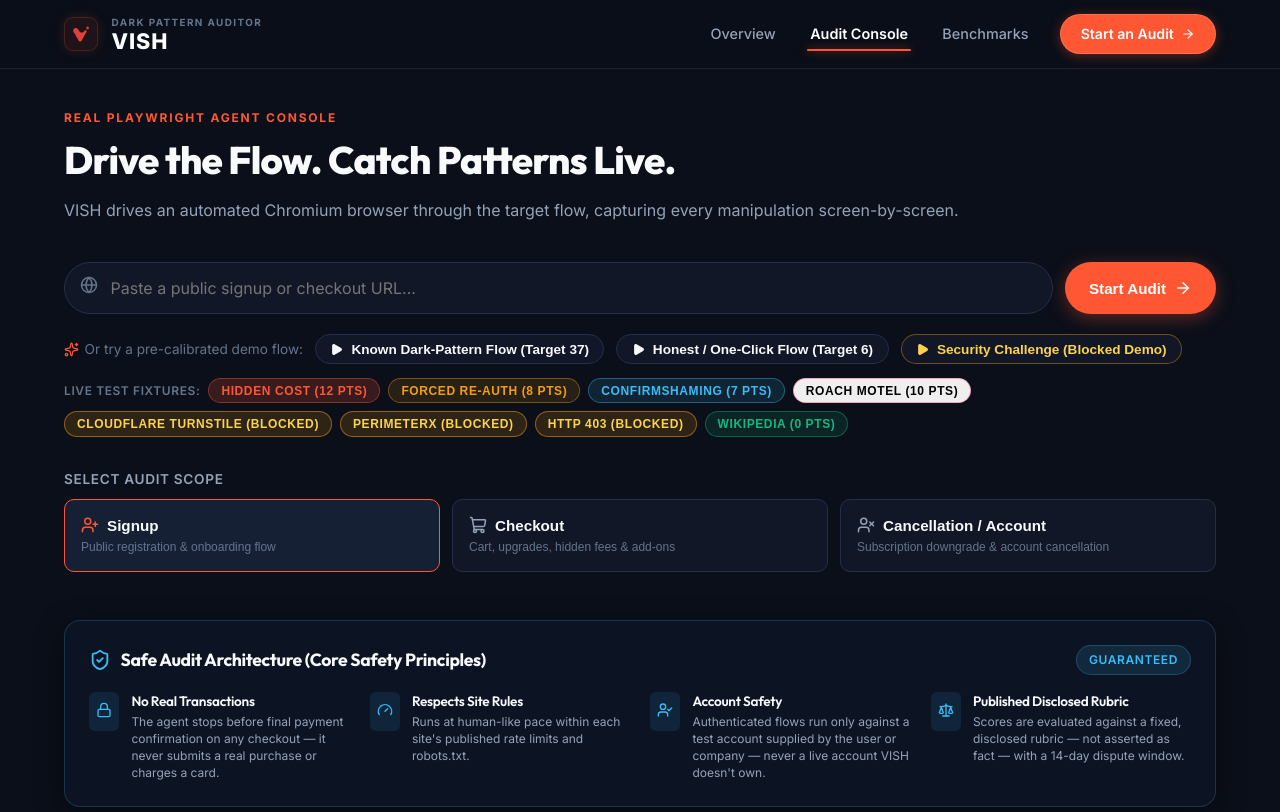
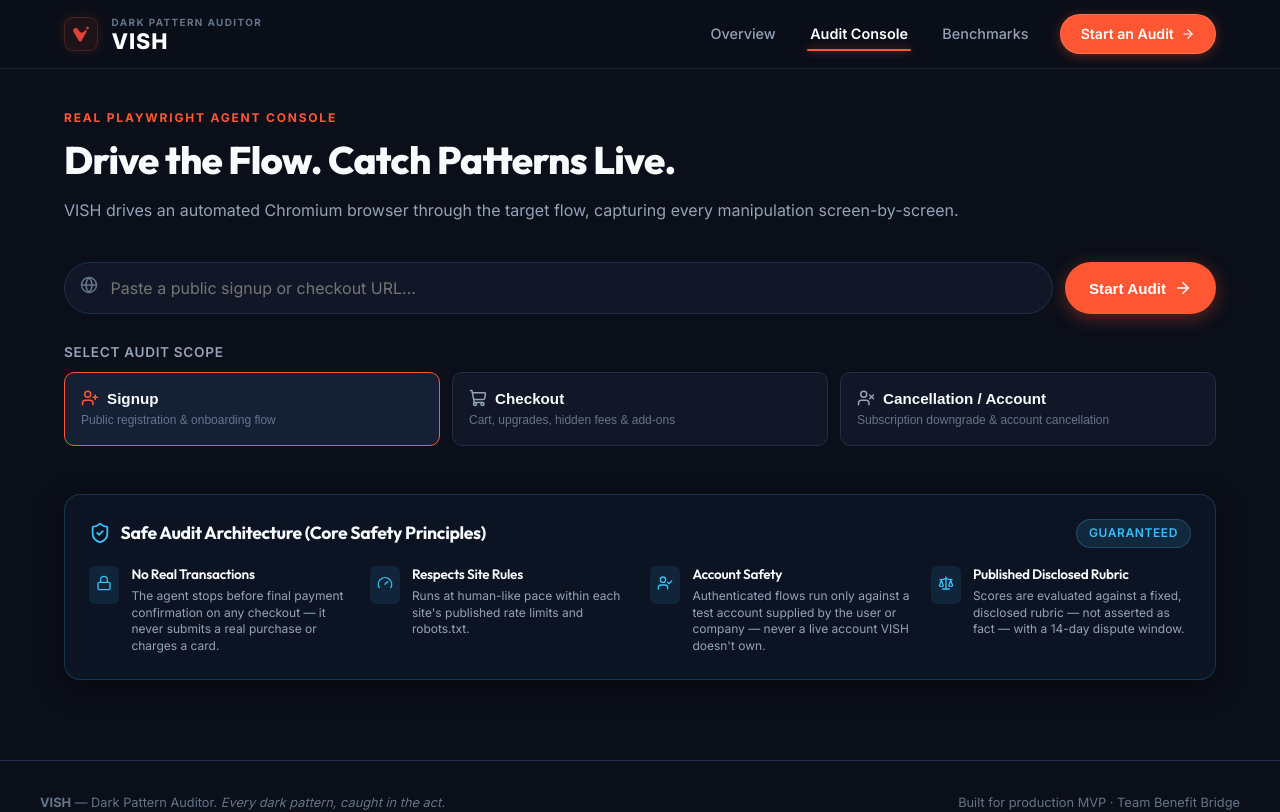
Before and after one commit to Utkarshsingh0312/VISH-Dark-Pattern-Auditor, a React (Vite) app in the folder frontend/: page /audit in a window 1280 px wide. Shown: the top 812 px of the page. Built offline with nearby package versions, Linux system fonts and the light colour scheme; no server answers.

Commit message:
refactor(ui): remove pre-calibrated demo flows and live test fixtures UI from audit console

```diff
--- a/frontend/src/components/AuditInput.jsx
+++ b/frontend/src/components/AuditInput.jsx
@@ -1,10 +1,8 @@
 import React, { useState } from 'react';
-import { Play, Sparkles, Globe, ArrowRight } from 'lucide-react';
-import { BACKEND_BASE } from '../services/api';
+import { Globe, ArrowRight } from 'lucide-react';
 
 export default function AuditInput({ onStartAudit, onStartDemo, isLoading }) {
   const [url, setUrl] = useState('');
-  const fixtureBase = BACKEND_BASE || 'http://127.0.0.1:8000';
 
   const handleSubmit = (e) => {
     e.preventDefault();
@@ -13,7 +11,7 @@
   };
 
   return (
-    <div style={{ marginBottom: '2rem' }}>
+    <div style={{ marginBottom: '1.75rem' }}>
       <form onSubmit={handleSubmit} style={{ display: 'flex', gap: '0.75rem', flexWrap: 'wrap' }}>
         <div style={{ position: 'relative', flex: 1, minWidth: '280px' }}>
           <div style={{ position: 'absolute', left: '1rem', top: '50%', transform: 'translateY(-50%)', color: 'var(--text-muted)' }}>
@@ -56,115 +54,6 @@
           )}
         </button>
       </form>
-
-      <div style={{ marginTop: '1.25rem', display: 'flex', alignItems: 'center', gap: '0.75rem', flexWrap: 'wrap' }}>
-        <span style={{ fontSize: '0.85rem', color: 'var(--text-muted)', display: 'flex', alignItems: 'center', gap: '0.35rem' }}>
-          <Sparkles size={15} color="var(--accent-coral)" /> Or try a pre-calibrated demo flow:
-        </span>
-        <button
-          type="button"
-          onClick={() => onStartDemo('dark_pattern_flow')}
-          className="btn btn-secondary btn-sm"
-          disabled={isLoading}
-        >
-          <Play size={13} fill="currentColor" /> Known Dark-Pattern Flow (Target 37)
-        </button>
-        <button
-          type="button"
-          onClick={() => onStartDemo('honest_flow')}
-          className="btn btn-secondary btn-sm"
-          disabled={isLoading}
-        >
-          <Play size={13} fill="currentColor" /> Honest / One-Click Flow (Target 6)
-        </button>
-        <button
-          type="button"
-          onClick={() => onStartDemo('blocked_challenge_flow')}
-          className="btn btn-secondary btn-sm"
-          disabled={isLoading}
-          style={{ borderColor: 'rgba(245, 158, 11, 0.4)', color: '#FCD34D' }}
-        >
-          <Play size={13} fill="currentColor" /> Security Challenge (Blocked Demo)
-        </button>
-      </div>
-
-      <div style={{ marginTop: '0.85rem', display: 'flex', alignItems: 'center', gap: '0.5rem', flexWrap: 'wrap' }}>
-        <span style={{ fontSize: '0.75rem', color: 'var(--text-muted)', fontWeight: 600, textTransform: 'uppercase', letterSpacing: '0.05em' }}>
-          Live Test Fixtures:
-        </span>
-        <button
-          type="button"
-          onClick={() => setUrl(`${fixtureBase}/api/mock_sites/hidden_cost_test.html`)}
-          className="badge badge-coral"
-          style={{ cursor: 'pointer', border: '1px solid rgba(255, 87, 51, 0.4)', background: 'var(--accent-coral-glow)' }}
-          title="Audit Hidden Cost ($4.99 fee at review)"
-        >
-          Hidden Cost (12 pts)
-        </button>
-        <button
-          type="button"
-          onClick={() => setUrl(`${fixtureBase}/api/mock_sites/forced_reauth_test.html`)}
-          className="badge badge-amber"
-          style={{ cursor: 'pointer', border: '1px solid rgba(245, 158, 11, 0.4)' }}
-          title="Audit Forced Re-auth (Password re-entry after total)"
-        >
-          Forced Re-auth (8 pts)
-        </button>
-        <button
-          type="button"
-          onClick={() => setUrl(`${fixtureBase}/api/mock_sites/confirmshaming_test.html`)}
-          className="badge badge-blue"
-          style={{ cursor: 'pointer', border: '1px solid rgba(56, 189, 248, 0.4)' }}
-          title="Audit Confirmshaming (Coercive decline language)"
-        >
-          Confirmshaming (7 pts)
-        </button>
-        <button
-          type="button"
-          onClick={() => setUrl(`${fixtureBase}/api/mock_sites/roach_motel_test.html`)}
-          className="badge badge-rose"
-          style={{ cursor: 'pointer', border: '1px solid rgba(244, 63, 94, 0.4)' }}
-          title="Audit Roach Motel (1-click signup vs phone/mail cancel)"
-        >
-          Roach Motel (10 pts)
-        </button>
-        <button
-          type="button"
-          onClick={() => setUrl(`${fixtureBase}/api/mock_sites/security_challenge_fixture.html`)}
-          className="badge badge-amber"
-          style={{ cursor: 'pointer', border: '1px solid rgba(245, 158, 11, 0.5)', background: 'rgba(245, 158, 11, 0.15)', color: '#FCD34D' }}
-          title="Audit Turnstile / Cloudflare Challenge (Blocked)"
-        >
-          Cloudflare Turnstile (Blocked)
-        </button>
-        <button
-          type="button"
-          onClick={() => setUrl(`${fixtureBase}/api/mock_sites/perimeterx_fixture.html`)}
-          className="badge badge-amber"
-          style={{ cursor: 'pointer', border: '1px solid rgba(245, 158, 11, 0.5)', background: 'rgba(245, 158, 11, 0.15)', color: '#FCD34D' }}
-          title="Audit PerimeterX / Bot Detection (#px-captcha)"
-        >
-          PerimeterX (Blocked)
-        </button>
-        <button
-          type="button"
-          onClick={() => setUrl(`${fixtureBase}/api/mock_sites/http_403_blocked.html`)}
-          className="badge badge-amber"
-          style={{ cursor: 'pointer', border: '1px solid rgba(245, 158, 11, 0.5)', background: 'rgba(245, 158, 11, 0.15)', color: '#FCD34D' }}
-          title="Audit HTTP 403 Forbidden Response (Blocked)"
-        >
-          HTTP 403 (Blocked)
-        </button>
-        <button
-          type="button"
-          onClick={() => setUrl('https://www.wikipedia.org')}
-          className="badge badge-emerald"
-          style={{ cursor: 'pointer', border: '1px solid rgba(16, 185, 129, 0.4)' }}
-          title="Audit Clean Site Flow (Wikipedia)"
-        >
-          Wikipedia (0 pts)
-        </button>
-      </div>
     </div>
   );
 }
```
